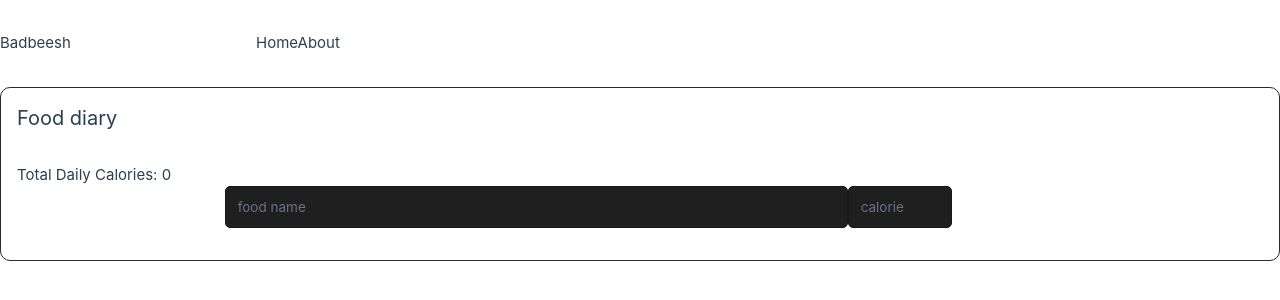
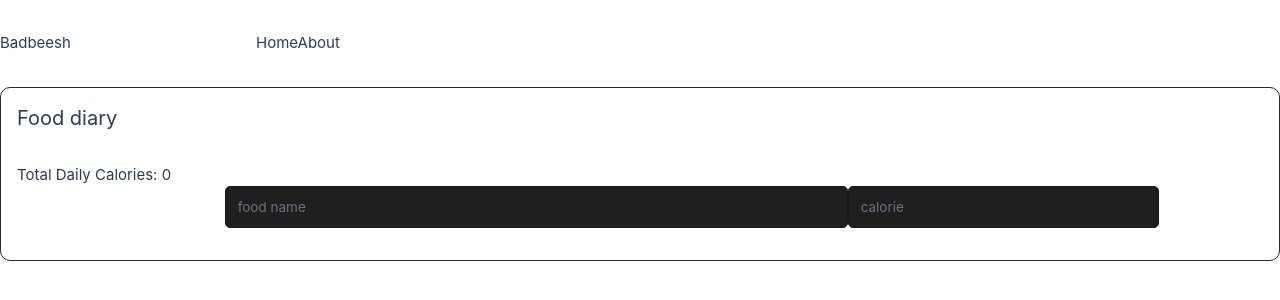
Before and after one commit to rlynjb/badbeesh-vue, a Vue app: page / in a window 1280 px wide. Shown: the top 300 px of the page. Built offline with nearby package versions, Linux system fonts and the light colour scheme.

Commit message:
fix tailwind treeshaking

```diff
--- a/tailwind.config.js
+++ b/tailwind.config.js
@@ -3,7 +3,9 @@ module.exports = {
   content: ['./index.html', './src/**/*.{vue,js,ts,jsx,tsx}'],
   safelist: [
     'col-span-6',
-    'col-span-2'
+    'col-span-2',
+    'col-span-1',
+    'col-span-3'
   ],
   theme: {
     container: {
```
